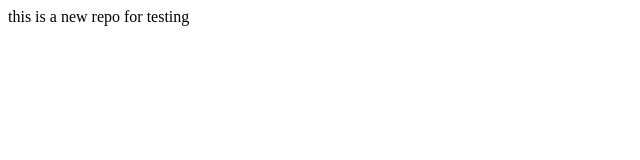
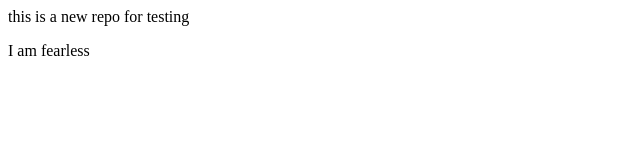
Before and after one commit to chandan-pathak12/localrepo, a plain HTML site: page index.html in a window 1280 px wide. Shown: the full height of the page, 0-640 px from the left. Drawn offline with Linux system fonts and the light colour scheme.

Commit message:
adding someting

```diff
--- a/index.html
+++ b/index.html
@@ -1 +1,2 @@
 <p>this is a new repo for testing</p>
+<p>I am fearless</p>
```
